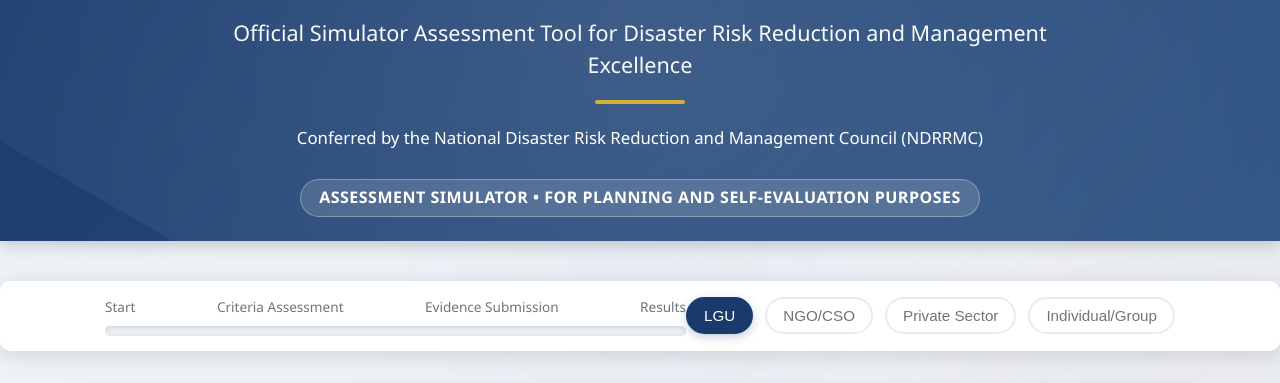
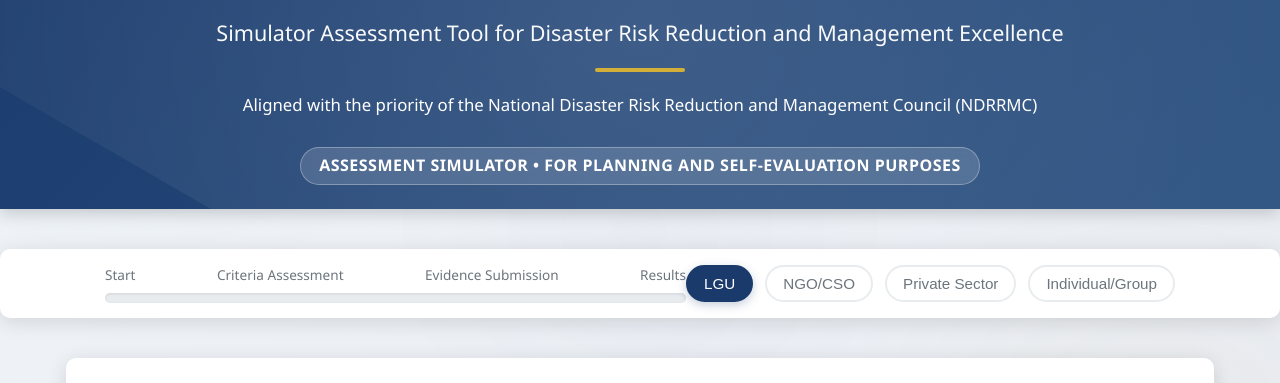
Before and after one commit to asilvainnovations/gawad-kalasag, a plain HTML site: page simulator-portal.html in a window 1280 px wide. Shown: the part 171-554 px from the top of the page. Drawn offline with Linux system fonts and the light colour scheme.

Commit message:
simulator-portal.html

```diff
--- a/simulator-portal.html
+++ b/simulator-portal.html
@@ -1154,9 +1154,9 @@
                     <div class="subtitle">KAlamidad at Sakuna LAbanan, SAriling Galing ang Kaligtasan</div>
                 </div>
             </div>
-            <p class="tagline">Official Simulator Assessment Tool for Disaster Risk Reduction and Management Excellence</p>
+            <p class="tagline">Simulator Assessment Tool for Disaster Risk Reduction and Management Excellence</p>
             <div class="divider"></div>
-            <p>Conferred by the National Disaster Risk Reduction and Management Council (NDRRMC)</p>
+            <p>Aligned with the priority of the National Disaster Risk Reduction and Management Council (NDRRMC)</p>
             <div class="official-badge">ASSESSMENT SIMULATOR • FOR PLANNING AND SELF-EVALUATION PURPOSES</div>
         </div>
     </header>
```
